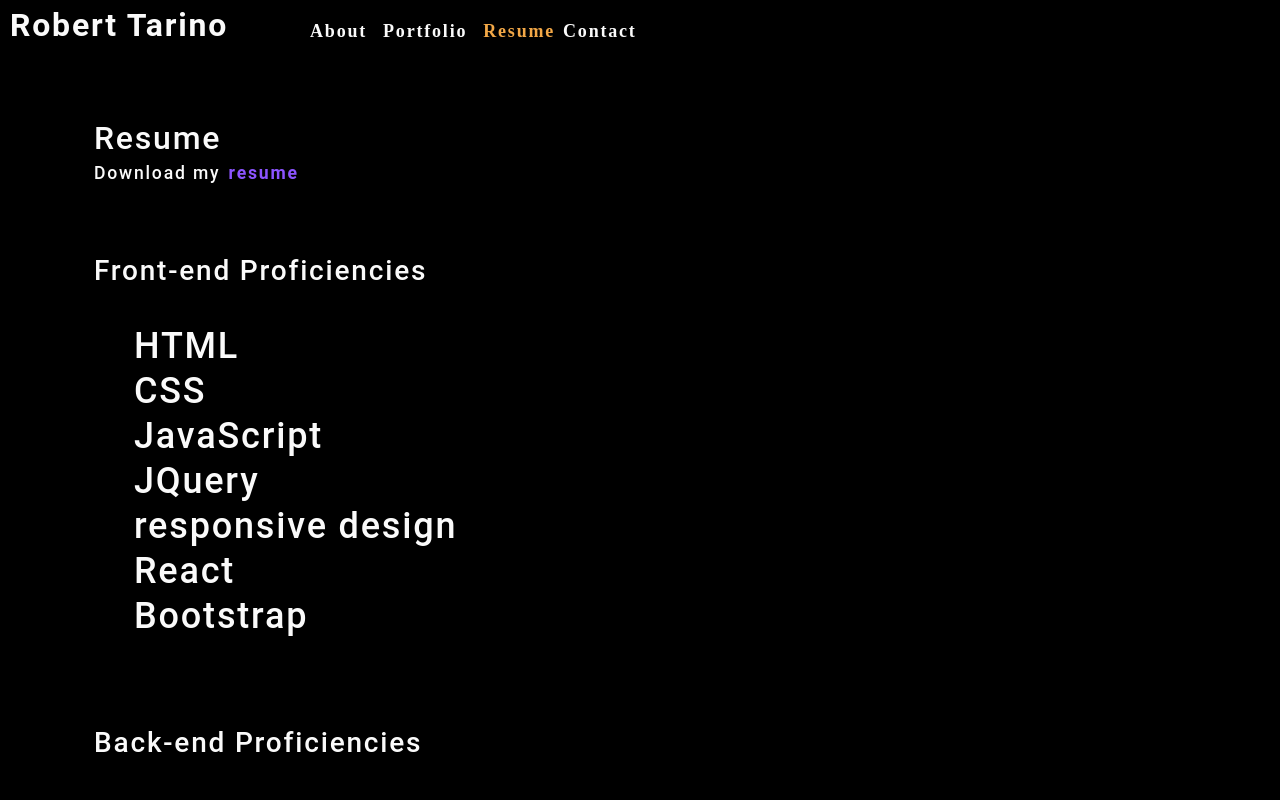
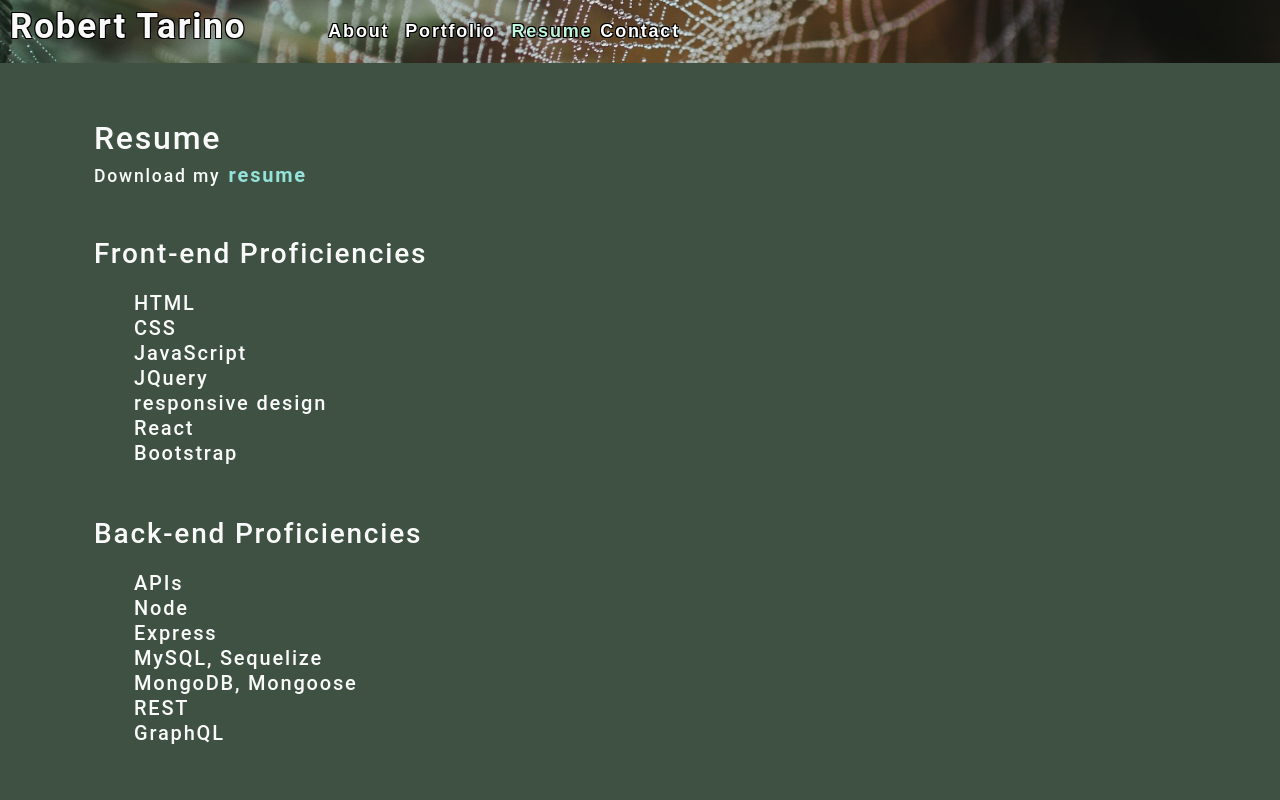
Before and after one commit to BobTarino/portfolio2.0, a React (Create React App) app: page / in a window 1280 px wide. Both pictures are taken after a click on the item "Resume". Shown: the top 800 px of the page. Built offline with nearby package versions, Linux system fonts and the light colour scheme.

Commit message:
finishing css touches

```diff
--- a/src/components/Contact/index.js
+++ b/src/components/Contact/index.js
@@ -40,15 +40,18 @@ function ContactForm() {
     return (
         <section>
           <h1 data-testid="h1tag">Contact me</h1>
+          <br></br>
           <form id="contact-form" onSubmit={handleSubmit}>
                 <div>
                     <label htmlFor="name">Name:</label>
                     <input type="text" defaultValue={name} onBlur={handleChange} name="name" />
                 </div>
+                <br></br>
                 <div>
                     <label htmlFor="email">Email address:</label>
                     <input type="email" defaultValue={email} name="email" onBlur={handleChange} />
                 </div>
+                <br></br>
                 <div>
                     <label htmlFor="message">Message:</label>
                     <textarea name="message" defaultValue={message} onBlur={handleChange} rows="5" />
--- a/src/components/Project/index.js
+++ b/src/components/Project/index.js
@@ -4,7 +4,6 @@ import runBuddyImage from '../../assets/images/runBuddy.png';
 import entertainMeImage from '../../assets/images/Entertain-Me.png';
 import dinnerPartyImage from '../../assets/images/dinner-party2.png';
 import resumeDoc from '../../assets/resume/Tarino_Robert_Resume.pdf';
-
 
 const Project= ({ currentCategory }) => {
 
@@ -14,27 +13,30 @@ const Project= ({ currentCategory }) => {
 
                 return <section id="main-bio">
                     <h2>About Me</h2>
-                    <img src={headshotImage} style={{ width: "100%" }} alt="Robert Tarino" />
+                    <br></br>
                     <p>
                       Robert is a Rutgers University graduate with a degree in Communications. Junior Developer from River Edge, NJ. Now residing in Chicago, Il.
                     </p>
+                    <br></br>
+                    <img src={headshotImage} id="headshot-image" style={{ width: "100%" }} alt="Robert Tarino" />
                 </section>
 
             case 'Portfolio':
 
                 return     <section id="work-info">
                 <h2>Portfolio</h2>
-                <div class="flex-container">
-                  <div class="work">
+                <div className="flex-container">
+                  <div className="work">
                    <a href="https://bobtarino.github.io/run-buddy/">
                       <img id="runbuddy-image" src={runBuddyImage} alt="Run Buddy Application" />
                     <figcaption>
                       Run Buddy
                     </figcaption>
+                    <a href="https://github.com/BobTarino/run-buddy">GitHub</a>
                     </a>
-                    <a href="https://github.com/BobTarino/run-buddy">GitHub</a>
+
                   </div>
-                  <div class="work">
+                  <div className="work">
                     <a href="https://bobtarino.github.io/Entertain-Me/">
                       <img id="entertain-image" src={entertainMeImage} alt="Entertain-Me Application" />
                       <figcaption>
@@ -43,7 +45,7 @@ const Project= ({ currentCategory }) => {
                     </a>
                     <a href="https://github.com/BobTarino/Entertain-Me">GitHub</a>
                   </div>
-                  <div class="work">
+                  <div className="work">
                     <a href="https://dinner-parties.herokuapp.com/">
                       <img id="dinnerparty-image" src={dinnerPartyImage} alt="Dinner Party Application" />
                       <figcaption>
@@ -60,10 +62,11 @@ const Project= ({ currentCategory }) => {
                 return <section id="resume">
                 <h2>Resume</h2>
                 <p>
-                  Download my <a href= {resumeDoc} target = "_blank" download="resume">resume</a>
+                  Download my <a href= {resumeDoc} download="resume">resume</a>
                 </p>
                 <br></br>
                 <h3>Front-end Proficiencies</h3>
+                <div>
                     <ul>
                         <li>HTML</li>
                         <li>CSS</li>
@@ -73,8 +76,10 @@ const Project= ({ currentCategory }) => {
                         <li>React</li>
                         <li>Bootstrap</li>
                     </ul>
+                </div>
                 <br></br>
                 <h3>Back-end Proficiencies</h3>
+                <div>
                     <ul>
                         <li>APIs</li>
                         <li>Node</li>
@@ -84,6 +89,7 @@ const Project= ({ currentCategory }) => {
                         <li>REST</li>
                         <li>GraphQL</li>
                     </ul>
+                </div>
             </section>;
 
 
@@ -96,14 +102,8 @@ const Project= ({ currentCategory }) => {
                 </p>
             </section>;
         }
-
-
     }
     return <h1>{conditionalRender()}</h1>;
-
-
-
-
 }
 
 
--- a/src/index.css
+++ b/src/index.css
@@ -18,9 +18,9 @@ main {
   padding: 50px 30px;
 }
 :root {
-  --primary: #8c54ff;
-  --secondary: #F3A847;
-  --tertiary: #B12704;
+  --primary: #94e2d9;
+  --secondary: #c1f7dd;
+  --tertiary: #f4a261;
   --light: #fafafa;
   --dark: #000000;
   --darker: #111111;
@@ -47,9 +47,9 @@ body {
   line-height: 1.5;
   font-size: 18px;
   letter-spacing: .1em;
-  background: var(--dark);
+  background: #3e5142;
   color: var(--light);
-  font-family: 'Poiret One', cursive;
+  font-family: Arial, Helvetica, sans-serif
 
 }
 
@@ -66,7 +66,7 @@ h6 {
 }
 
 h1 {
-  font-size: 2.25rem;
+  font-size: 1.25rem;
 }
 
 h2 {
@@ -97,7 +97,9 @@ p {
 a {
   color: var(--tertiary);
   text-decoration: none;
-  font-weight: bold;
+  font-weight:bold;
+  font-size: 20px;
+
 }
 
 a:hover {
@@ -105,11 +107,21 @@ a:hover {
 }
 
 header {
-  background: var(--dark);
+  background-image: url("./assets/images/spiderWeb.jpg");
+  background-size: cover;
+  background-position: center;
+      color: white;
+    text-shadow:
+    -1px -1px 0 #000,
+    1px -1px 0 #000,
+    -1px 1px 0 #000,
+    1px 1px 0 #000;
+
 }
 
 header a {
   color: var(--light);
+  font-size: 35px;
 }
 
 button {
@@ -136,6 +148,7 @@ button[disabled] {
 img {
   max-width: 100%;
 }
+
 
 span[role="img"] {
   cursor: default;
@@ -277,6 +290,7 @@ a {
 
 }
 
+
 .navActive {
   color: var(--secondary);
 }
@@ -345,5 +359,5 @@ li:first-child {
   margin-top:0;
 }
 #contact-info a {
-  color: greenyellow;
+  color: #94e2d9;
 }
```
Also changed, not shown: src/assets/images/bob-headshot.jpg (added), 1 other file (tests, documents, lock files or other folders). Lines whose indentation alone changed are shown as unchanged.
